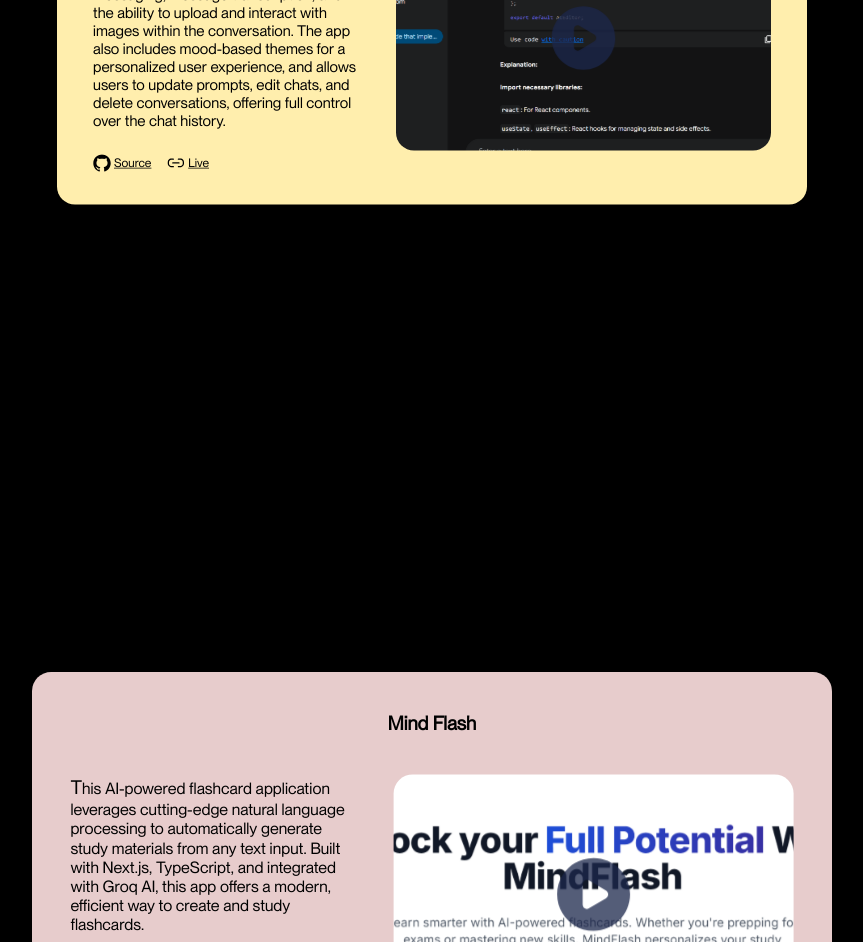
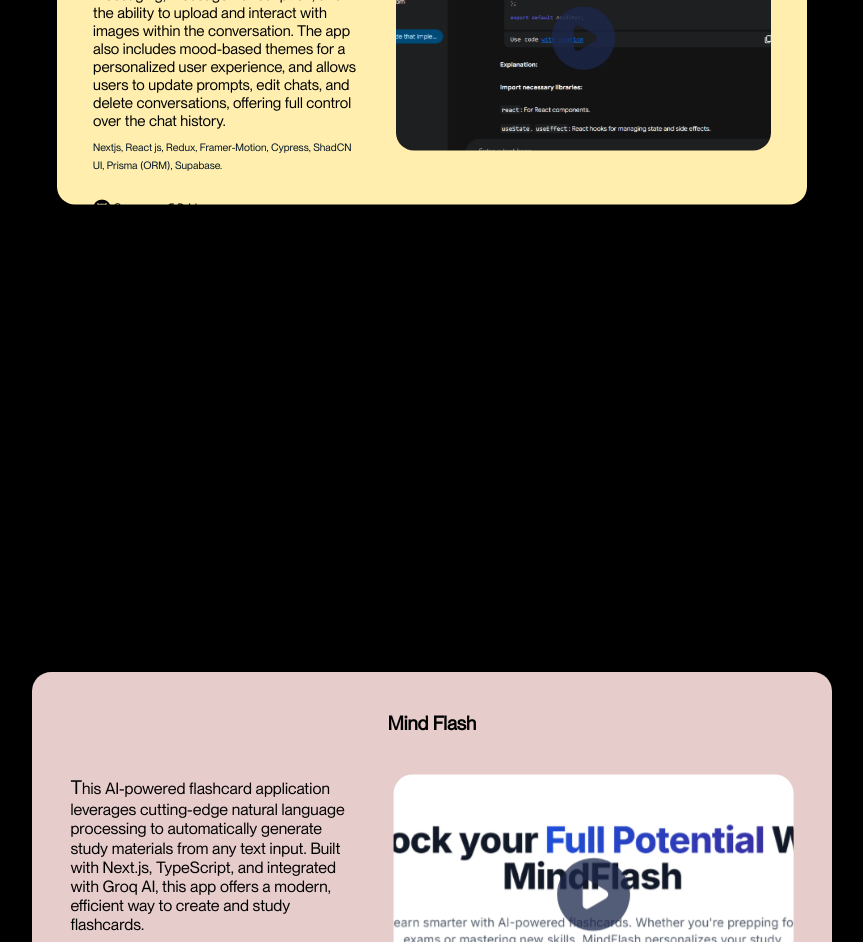
Before and after one commit to Tk-brainCodes/eboreimeThankgod, a React (Vite) app: page / in a window 1280 px wide. Shown: the part 2700-3642 px from the top of the page, without its empty margins (208-1071 px from the left). Built offline with nearby package versions, Linux system fonts and the light colour scheme.

Commit message:
feat: added project stack to the gemini project

```diff
--- a/src/components/Projects/data.ts
+++ b/src/components/Projects/data.ts
@@ -25,6 +25,8 @@
     name: "Gemini Clone",
     description:
       "A conversational application powered by the Google Gemini LLM, featuring advanced functionality such as audio messaging, message transcription, and the ability to upload and interact with images within the conversation. The app also includes mood-based themes for a personalized user experience, and allows users to update prompts, edit chats, and delete conversations, offering full control over the chat history.",
+    stack:
+      "Nextjs, React js, Redux, Framer-Motion, Cypress, ShadCN UI, Prisma (ORM), Supabase. ",
     github: "https://github.com/Tk-brainCodes/Gemini-Clone-Nextjs",
     live: "https://eboreime-thankgod-gemini-clone.vercel.app/",
     color: "#FFEEAD",
```
